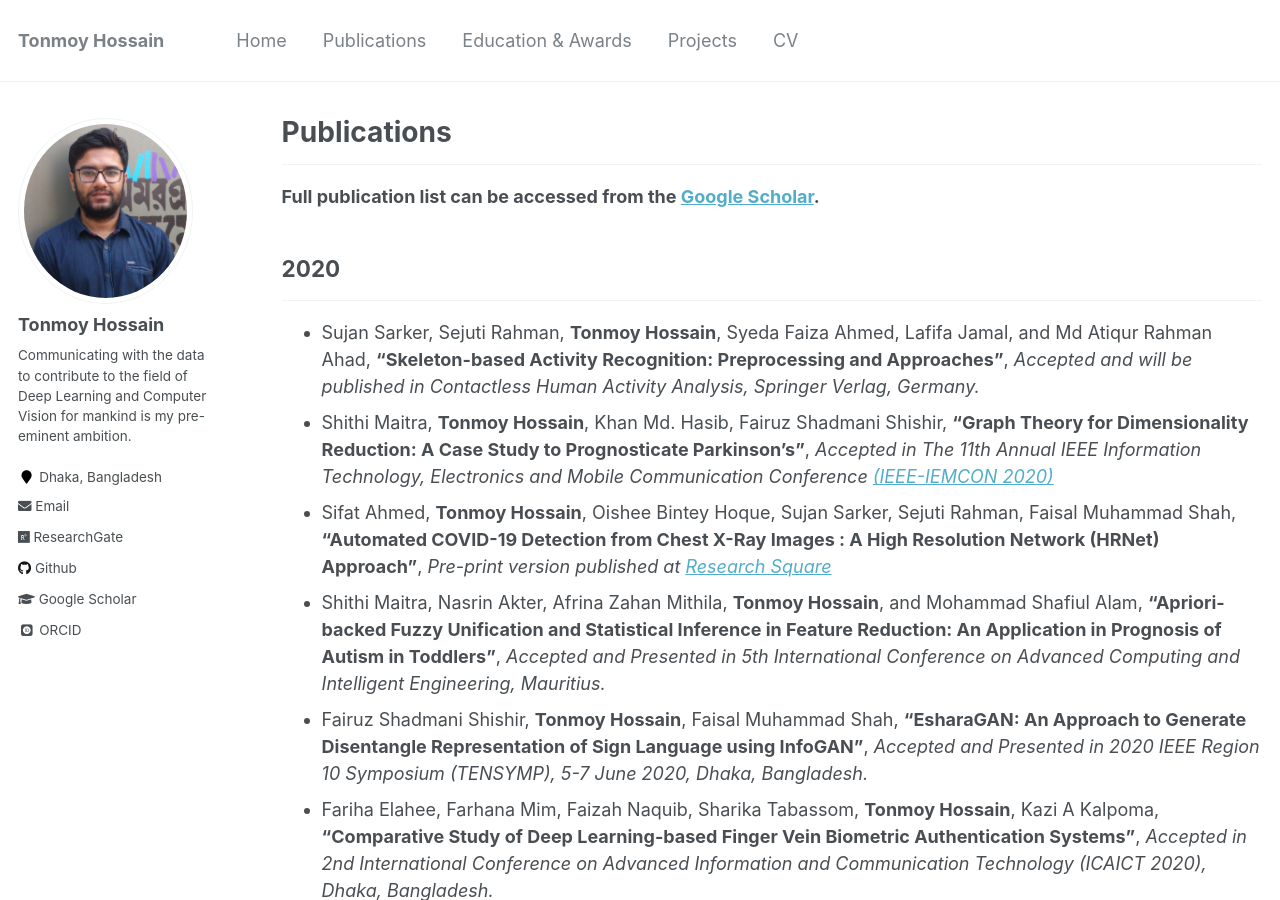
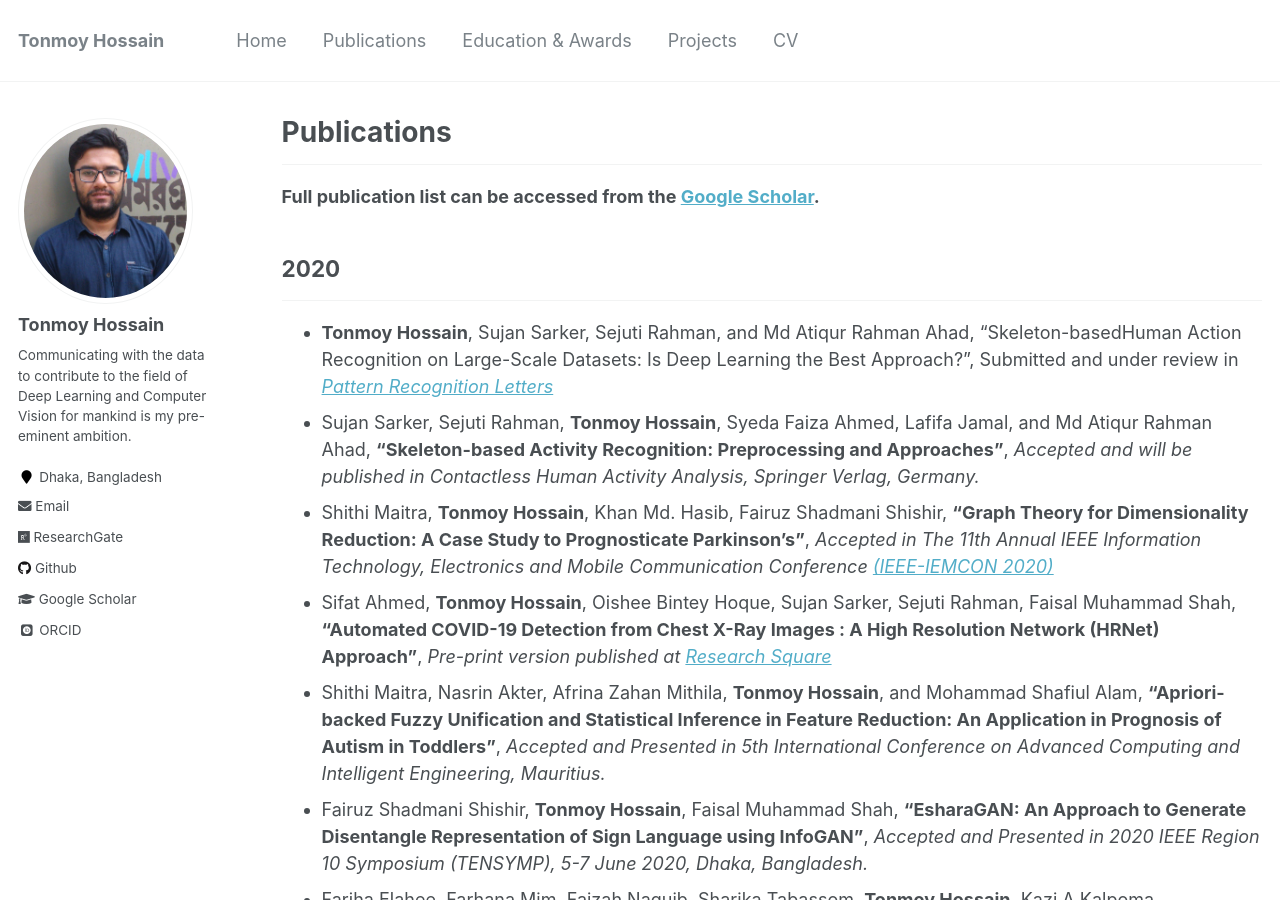
Before and after one commit to shaeekh/shaeekh.github.io, a Jekyll site: the page built from _pages/publications.md, in a window 1280 px wide and 900 px high. Built offline with Jekyll 4.4.1, drawn with Linux system fonts in a browser that asks for light colours; some web fonts are replaced.

Commit message:
Update publications.md

```diff
--- a/_pages/publications.md
+++ b/_pages/publications.md
@@ -11,6 +11,7 @@ author_profile: true
 
 ## 2020
 -----------
+* **Tonmoy Hossain**, Sujan Sarker, Sejuti Rahman, and Md Atiqur Rahman Ahad, “Skeleton-basedHuman Action Recognition on Large-Scale Datasets: Is Deep Learning the Best Approach?”, Submitted and under review in <i>[Pattern Recognition Letters](https://www.journals.elsevier.com/pattern-recognition-letters/call-for-papers/advances-in-human-action-activity-and-gesture-recognition)</i>
 *  Sujan Sarker, Sejuti Rahman, **Tonmoy Hossain**, Syeda Faiza Ahmed, Lafifa Jamal, and Md Atiqur Rahman Ahad, **"Skeleton-based Activity Recognition: Preprocessing and Approaches"**, <i>Accepted and will be published in Contactless Human Activity Analysis, Springer Verlag, Germany.</i>
 *  Shithi Maitra, **Tonmoy Hossain**, Khan Md. Hasib, Fairuz Shadmani Shishir, **"Graph Theory for Dimensionality Reduction: A Case Study to Prognosticate Parkinson’s"**, <i>Accepted in The 11th Annual IEEE Information Technology, Electronics and Mobile Communication Conference [(IEEE-IEMCON 2020)](https://ieee-iemcon.org/)</i>
 *  Sifat Ahmed, **Tonmoy Hossain**, Oishee Bintey Hoque, Sujan Sarker, Sejuti Rahman, Faisal Muhammad Shah, **"Automated COVID-19 Detection from Chest X-Ray Images : A High Resolution Network (HRNet) Approach"**, <i>Pre-print version published at [Research Square](https://www.researchsquare.com/article/rs-56285/v1)</i>
```
